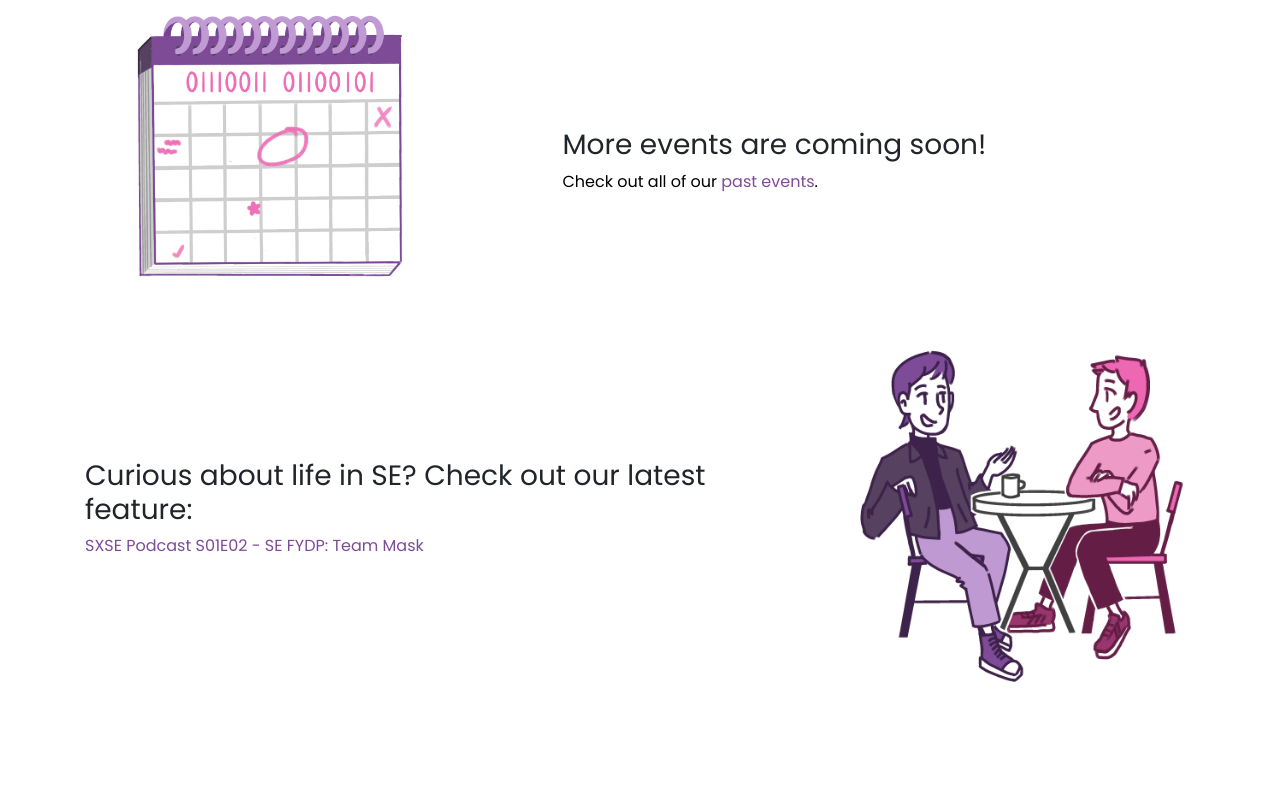
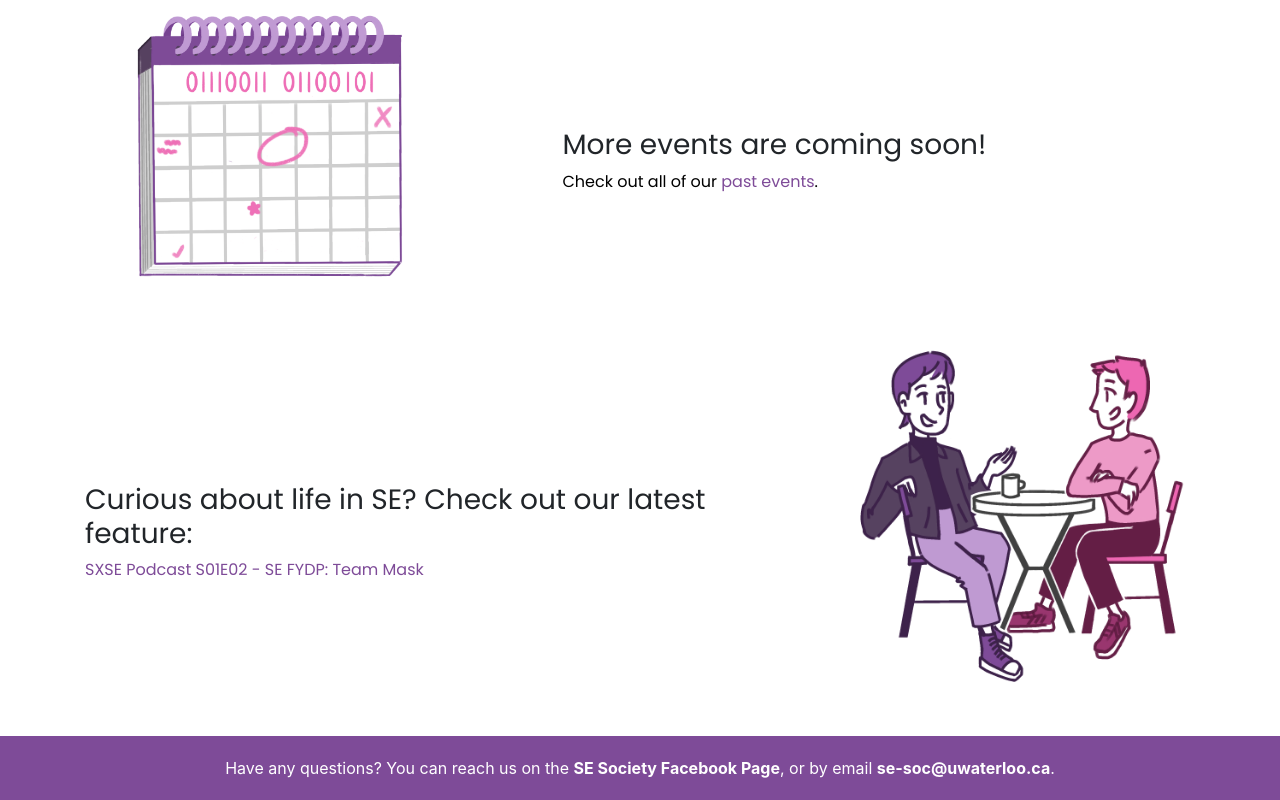
Before and after one commit to SESoc/public-website, a React (Create React App) app: page / in a window 1280 px wide. Shown: the part 541-1341 px from the top of the page. Before the commit the page ends 1229 px from the top, so only its background shows below. Built offline with nearby package versions, Linux system fonts and the light colour scheme; no server answers.

Commit message:
Add footer

```diff
--- /dev/null
+++ b/src/components/Footer.jsx
@@ -0,0 +1,37 @@
+import React, {Component} from "react";
+import PropTypes from "prop-types";
+import "./styles/Footer.scss";
+
+class Footer extends Component {
+  render() {
+    return (
+      <div className="footer" style={{backgroundColor: this.props.color}}>
+        Have any questions? You can reach us on the{" "}
+        <a
+          className="link"
+          href="https://www.facebook.com/uwsesoc/"
+          target="_blank"
+          rel="noopener noreferrer"
+        >
+          <b>SE Society Facebook Page</b>
+        </a>
+        , or by email{" "}
+        <a
+          className="link"
+          href="mailto:se-soc@uwaterloo.ca"
+          target="_blank"
+          rel="noopener noreferrer"
+        >
+          <b>se-soc@uwaterloo.ca</b>
+        </a>
+        .
+      </div>
+    );
+  }
+}
+
+Footer.propTypes = {
+  color: PropTypes.string.isRequired,
+};
+
+export default Footer;
--- /dev/null
+++ b/src/components/styles/Footer.scss
@@ -0,0 +1,9 @@
+.footer {
+    padding: 20px;
+    text-align: center;
+    color: white;
+}
+
+.link {
+    color: white;
+}
--- a/src/containers/About.jsx
+++ b/src/containers/About.jsx
@@ -1,6 +1,7 @@
-import React, {Component} from "react";
+import React, {Component, Fragment} from "react";
 import {Container} from "react-bootstrap";
 import ProfilePhotoGroup from "../components/ProfilePhotoGroup.jsx";
+import Footer from "../components/Footer.jsx";
 import "../assets/container/about.css";
 import url from "url";
 
@@ -10,16 +11,18 @@ const profileImage = name =>
 class About extends Component {
   render() {
     return (
+      <Fragment>
         <Container className="mt-5 mb-5">
           <h1>What is SE Soc?</h1>
           <p>
-          Software Engineering Society (SE Soc) is a council that runs community
-          initiatives within the SE program. We give you a better shot at the
-          jobs you want by hosting resume critiques and interview prep sessions.
-          We build a sense of community by organizing class dinners and social
-          events. We introduce you to upper-years and lower-years by matching
-          you with someone to chat over coffee. We highlight the cool stuff that
-          everyone in SE is up to by producing our podcast, Sessions by SE.
+            Software Engineering Society (SE Soc) is a council that runs
+            community initiatives within the SE program. We give you a better
+            shot at the jobs you want by hosting resume critiques and interview
+            prep sessions. We build a sense of community by organizing class
+            dinners and social events. We introduce you to upper-years and
+            lower-years by matching you with someone to chat over coffee. We
+            highlight the cool stuff that everyone in SE is up to by producing
+            our podcast, Sessions by SE.
           </p>
           <Container className="mt-4 pl-0">
             <h1>Meet The Team</h1>
@@ -93,6 +96,8 @@ class About extends Component {
             />
           </Container>
         </Container>
+        <Footer color={"var(--color-math)"} />
+      </Fragment>
     );
   }
 }
--- a/src/containers/Home.jsx
+++ b/src/containers/Home.jsx
@@ -3,6 +3,7 @@ import {Container, Jumbotron, Row, Col} from "react-bootstrap";
 import {Link} from "react-router-dom";
 import url from "url";
 import PropTypes from "prop-types";
+import Footer from "../components/Footer.jsx";
 import {getEvents, filterUpcomingEvents} from "../modules/gcal";
 import "./styles/Home.scss";
 
@@ -97,7 +98,7 @@ const Content = props => {
         </Col>
         <Col
           sm={{size: "auto", offset: 1}}
-          className="blurb-image-container px-0"
+          className="blurb-image-container px-0 mb-5"
         >
           <img
             alt="Coffee Chat Illustration"
@@ -133,6 +134,7 @@ class Home extends Component {
       <Fragment>
         <Hero />
         <Content events={filterUpcomingEvents(this.state.events)} />
+        <Footer color={"var(--color-eng)"} />
       </Fragment>
     );
   }
```
Lines whose indentation alone changed are shown as unchanged.
